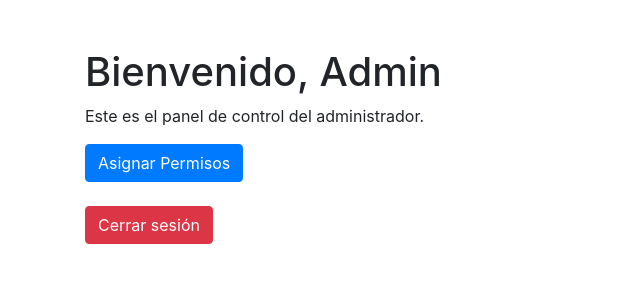
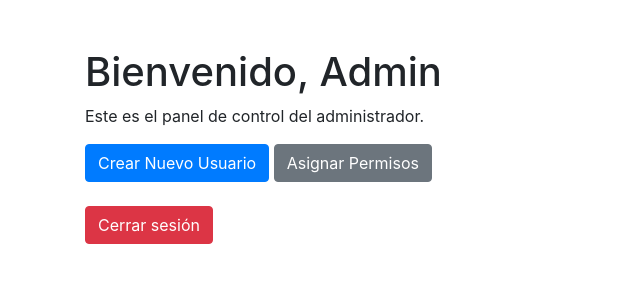
Before and after one commit to Will0695/PUNTOV_CONTABILIDAD, a PHP site: page /admin_dashboard.php in a window 1280 px wide. Shown: the top 300 px of the page, without its empty margins (0-640 px from the left). Run offline with PHP 8.4, Linux system fonts and the light colour scheme; a user stored in the database is signed in.

Commit message:
nuevo usuario

```diff
--- a/admin_dashboard.php
+++ b/admin_dashboard.php
@@ -24,21 +24,66 @@ if (!isset($_SESSION['usuario']) || $_SESSION['rol'] != 'admin') {
         <h1>Bienvenido, Admin</h1>
         <p>Este es el panel de control del administrador.</p>
 
-        <!-- Botón para abrir el modal -->
-        <button type="button" class="btn btn-primary" data-toggle="modal" data-target="#asignarPermisosModal">
+        <!-- Botón para abrir el modal de crear nuevo usuario -->
+        <button type="button" class="btn btn-primary" data-toggle="modal" data-target="#crearUsuarioModal">
+            Crear Nuevo Usuario
+        </button>
+
+        <!-- Botón para abrir el modal de asignar permisos -->
+        <button type="button" class="btn btn-secondary" data-toggle="modal" data-target="#asignarPermisosModal">
             Asignar Permisos
         </button>
+
         <br><br>
 
         <a href="logout.php" class="btn btn-danger">Cerrar sesión</a>
     </div>
 
-    <!-- Modal para Asignar Permisos -->
-    <div class="modal fade" id="asignarPermisosModal" tabindex="-1" role="dialog" aria-labelledby="exampleModalLabel" aria-hidden="true">
+    <!-- Modal para Crear Nuevo Usuario -->
+    <div class="modal fade" id="crearUsuarioModal" tabindex="-1" role="dialog" aria-labelledby="crearUsuarioModalLabel" aria-hidden="true">
       <div class="modal-dialog" role="document">
         <div class="modal-content">
           <div class="modal-header">
-            <h5 class="modal-title" id="exampleModalLabel">Asignar Permisos</h5>
+            <h5 class="modal-title" id="crearUsuarioModalLabel">Crear Nuevo Usuario</h5>
+            <button type="button" class="close" data-dismiss="modal" aria-label="Close">
+              <span aria-hidden="true">&times;</span>
+            </button>
+          </div>
+          <div class="modal-body">
+            <form id="formCrearUsuario" action="guardar_usuario.php" method="POST">
+                <div class="form-group">
+                    <label for="nombre_usuario">Nombre de Usuario</label>
+                    <input type="text" class="form-control" id="nombre_usuario" name="nombre_usuario" required>
+                </div>
+                <div class="form-group">
+                    <label for="contrasena">Contraseña</label>
+                    <input type="password" class="form-control" id="contrasena" name="contrasena" required>
+                </div>
+                <div class="form-group">
+                    <label for="rol">Rol</label>
+                    <select class="form-control" id="rol" name="rol" required>
+                        <option value="">Seleccione un rol</option>
+                        <option value="admin">Admin</option>
+                        <option value="vendedor">Vendedor</option>
+                        <option value="contador">Contador</option>
+                    </select>
+                </div>
+            </form>
+          </div>
+          <div class="modal-footer">
+            <button type="button" class="btn btn-secondary" data-dismiss="modal">Cancelar</button>
+            <button type="submit" class="btn btn-primary" form="formCrearUsuario">Crear Usuario</button>
+          </div>
+        </div>
+      </div>
+    </div>
+
+    <!-- Modal para Asignar Permisos -->
+    <div class="modal fade" id="asignarPermisosModal" tabindex="-1" role="dialog" aria-labelledby="asignarPermisosModalLabel" aria-hidden="true">
+      <div class="modal-dialog" role="document">
+        <div class="modal-content">
+          <div class="modal-header">
+            <h5 class="modal-title" id="asignarPermisosModalLabel">Asignar Permisos</h5>
             <button type="button" class="close" data-dismiss="modal" aria-label="Close">
               <span aria-hidden="true">&times;</span>
             </button>
```
Also changed, not shown: guardar_usuario.php (added, +37 -0 lines).
